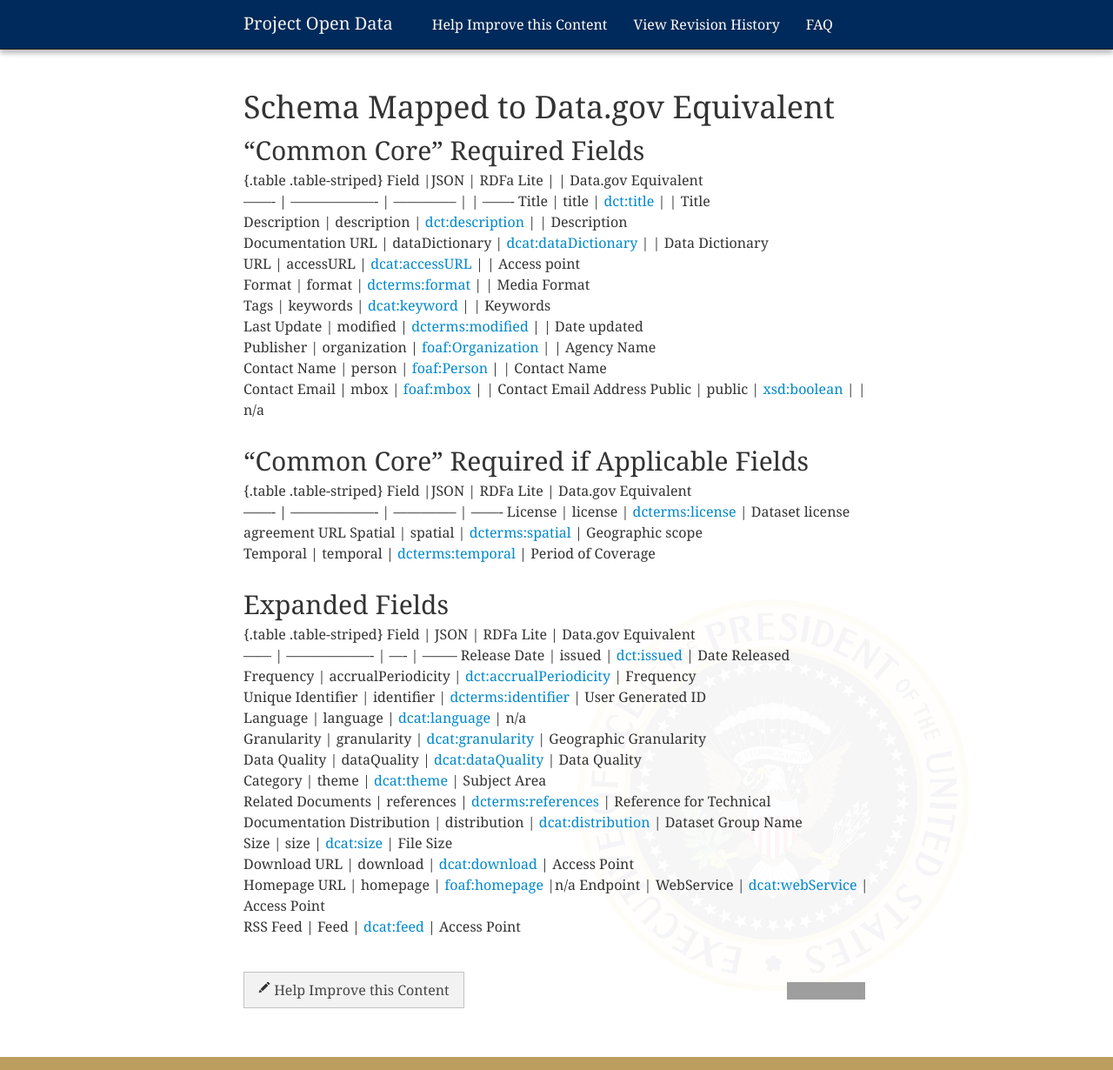
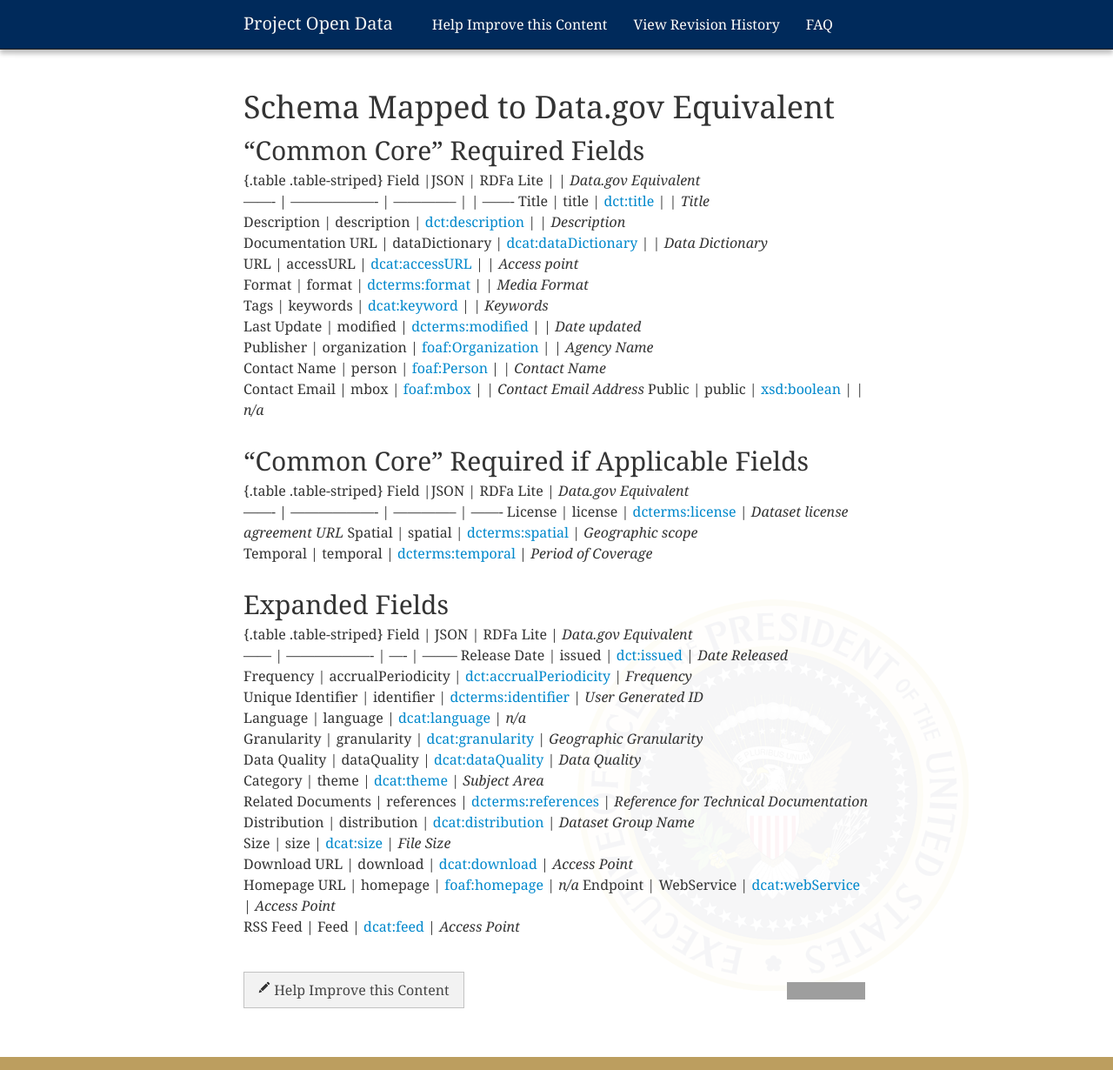
Before and after one commit to gbinal/p-o-d.github.com, a Jekyll site: the page built from data-dot-gov-map.md, in a window 1280 px wide and 1230 px high. Shown: the whole window at 87% size. Built offline with Jekyll 4.4.1, drawn with Linux system fonts in a browser that asks for light colours; nearby versions of some CDN libraries; grey boxes are pictures that could not be loaded.

Commit message:
Added emphasis

```diff
--- a/data-dot-gov-map.md
+++ b/data-dot-gov-map.md
@@ -10,48 +10,48 @@ published: true
 -----------------------------
 
 {.table .table-striped}
-Field               |JSON            | RDFa Lite  | | Data.gov Equivalent
+Field               |JSON            | RDFa Lite  | | *Data.gov Equivalent*
 -------             | -------------------  | --------------  | | -------
-Title               | title           | [dct:title](http://dublincore.org/documents/2012/06/14/dcmi-terms/?v=terms#terms-title)  | | Title
-Description         | description     | [dct:description](http://dublincore.org/documents/2012/06/14/dcmi-terms/?v=terms#terms-description)  | | Description
-Documentation URL   | dataDictionary  | [dcat:dataDictionary](http://www.w3.org/TR/vocab-dcat/#property--data-dictionary)  | | Data Dictionary
-URL                 | accessURL       | [dcat:accessURL](http://www.w3.org/TR/vocab-dcat/#property--access-download)  | | Access point
-Format              | format          | [dcterms:format](http://www.w3.org/TR/vocab-dcat/#property--format)  | | Media Format
-Tags                | keywords        | [dcat:keyword](http://www.w3.org/TR/vocab-dcat/#property--keyword-tag)  | | Keywords
-Last Update         | modified        | [dcterms:modified](http://www.w3.org/TR/vocab-dcat/#property--update-modification-date-1)  | | Date updated
-Publisher           | organization    | [foaf:Organization](http://xmlns.com/foaf/spec/#term_Organization)  | | Agency Name
-Contact Name        | person           | [foaf:Person](http://xmlns.com/foaf/spec/#term_Person)  | | Contact Name
-Contact Email       | mbox  	         | [foaf:mbox](http://xmlns.com/foaf/spec/#term_mbox)  | | Contact Email Address
-Public              | public          | [xsd:boolean](http://www.w3.org/TR/xmlschema-2/#boolean)  | | n/a
+Title               | title           | [dct:title](http://dublincore.org/documents/2012/06/14/dcmi-terms/?v=terms#terms-title)  | | *Title*
+Description         | description     | [dct:description](http://dublincore.org/documents/2012/06/14/dcmi-terms/?v=terms#terms-description)  | | *Description*
+Documentation URL   | dataDictionary  | [dcat:dataDictionary](http://www.w3.org/TR/vocab-dcat/#property--data-dictionary)  | | *Data Dictionary*
+URL                 | accessURL       | [dcat:accessURL](http://www.w3.org/TR/vocab-dcat/#property--access-download)  | | *Access point*
+Format              | format          | [dcterms:format](http://www.w3.org/TR/vocab-dcat/#property--format)  | | *Media Format*
+Tags                | keywords        | [dcat:keyword](http://www.w3.org/TR/vocab-dcat/#property--keyword-tag)  | | *Keywords*
+Last Update         | modified        | [dcterms:modified](http://www.w3.org/TR/vocab-dcat/#property--update-modification-date-1)  | | *Date updated*
+Publisher           | organization    | [foaf:Organization](http://xmlns.com/foaf/spec/#term_Organization)  | | *Agency Name*
+Contact Name        | person           | [foaf:Person](http://xmlns.com/foaf/spec/#term_Person)  | | *Contact Name*
+Contact Email       | mbox  	         | [foaf:mbox](http://xmlns.com/foaf/spec/#term_mbox)  | | *Contact Email Address*
+Public              | public          | [xsd:boolean](http://www.w3.org/TR/xmlschema-2/#boolean)  | | *n/a*
 
 
 "Common Core" Required if Applicable Fields
 -------------------------------------------
 
 {.table .table-striped}
-Field               |JSON            | RDFa Lite  | Data.gov Equivalent
+Field               |JSON            | RDFa Lite  | *Data.gov Equivalent*
 -------             | -------------------  | --------------  | -------
-License             | license         | [dcterms:license](http://www.w3.org/TR/vocab-dcat/#property--license-1)  | Dataset license agreement URL
-Spatial  	    | spatial 	       | [dcterms:spatial](http://www.w3.org/TR/vocab-dcat/#property--spatial-geographical-coverage)  | Geographic scope
-Temporal	    | temporal	       | [dcterms:temporal](http://www.w3.org/TR/vocab-dcat/#property--temporal-coverage)  | Period of Coverage
+License             | license         | [dcterms:license](http://www.w3.org/TR/vocab-dcat/#property--license-1)  | *Dataset license agreement URL*
+Spatial  	    | spatial 	       | [dcterms:spatial](http://www.w3.org/TR/vocab-dcat/#property--spatial-geographical-coverage)  | *Geographic scope*
+Temporal	    | temporal	       | [dcterms:temporal](http://www.w3.org/TR/vocab-dcat/#property--temporal-coverage)  | *Period of Coverage*
 
 Expanded Fields
 ---------------
 
 {.table .table-striped}
-Field               | JSON                  | RDFa Lite  | Data.gov Equivalent
+Field               | JSON                  | RDFa Lite  | *Data.gov Equivalent*
 ------              | -------------------   | ----                  | --------
-Release Date        | issued                | [dct:issued](http://dublincore.org/documents/2012/06/14/dcmi-terms/?v=terms#issued)  | Date Released
-Frequency           | accrualPeriodicity    | [dct:accrualPeriodicity](http://purl.org/dc/terms/accrualPeriodicity)  | Frequency
-Unique Identifier   | identifier            | [dcterms:identifier](http://www.w3.org/TR/vocab-dcat/#property--identifier)  | User Generated ID
-Language            | language              | [dcat:language](http://www.w3.org/TR/vocab-dcat/#property--language-1)  | n/a
-Granularity         | granularity           | [dcat:granularity](http://www.w3.org/TR/vocab-dcat/#property--granularity)  | Geographic Granularity
-Data Quality        | dataQuality           | [dcat:dataQuality](http://www.w3.org/TR/vocab-dcat/#property--data-quality)  | Data Quality
-Category            | theme                 | [dcat:theme](http://www.w3.org/TR/vocab-dcat/#property--theme-category)  | Subject Area
-Related Documents   | references            | [dcterms:references](http://purl.org/dc/terms/references)  | Reference for Technical Documentation
-Distribution        | distribution          | [dcat:distribution](http://www.w3.org/ns/dcat#distribution)  | Dataset Group Name
-Size                | size                  | [dcat:size](http://www.w3.org/TR/vocab-dcat/#property--size)  | File Size
-Download URL        | download              | [dcat:download](http://www.w3.org/TR/vocab-dcat/#class--download)  | Access Point
-Homepage URL        | homepage	            | [foaf:homepage](http://xmlns.com/foaf/spec/#term_homepage)  |n/a
-Endpoint            | WebService            | [dcat:webService](http://www.w3.org/TR/vocab-dcat/#class--webservice)  | Access Point
-RSS Feed            | Feed                  | [dcat:feed](http://www.w3.org/TR/vocab-dcat/#Class:_Feed)  | Access Point
+Release Date        | issued                | [dct:issued](http://dublincore.org/documents/2012/06/14/dcmi-terms/?v=terms#issued)  | *Date Released*
+Frequency           | accrualPeriodicity    | [dct:accrualPeriodicity](http://purl.org/dc/terms/accrualPeriodicity)  | *Frequency*
+Unique Identifier   | identifier            | [dcterms:identifier](http://www.w3.org/TR/vocab-dcat/#property--identifier)  | *User Generated ID*
+Language            | language              | [dcat:language](http://www.w3.org/TR/vocab-dcat/#property--language-1)  | *n/a*
+Granularity         | granularity           | [dcat:granularity](http://www.w3.org/TR/vocab-dcat/#property--granularity)  | *Geographic Granularity*
+Data Quality        | dataQuality           | [dcat:dataQuality](http://www.w3.org/TR/vocab-dcat/#property--data-quality)  | *Data Quality*
+Category            | theme                 | [dcat:theme](http://www.w3.org/TR/vocab-dcat/#property--theme-category)  | *Subject Area*
+Related Documents   | references            | [dcterms:references](http://purl.org/dc/terms/references)  | *Reference for Technical Documentation*
+Distribution        | distribution          | [dcat:distribution](http://www.w3.org/ns/dcat#distribution)  | *Dataset Group Name*
+Size                | size                  | [dcat:size](http://www.w3.org/TR/vocab-dcat/#property--size)  | *File Size*
+Download URL        | download              | [dcat:download](http://www.w3.org/TR/vocab-dcat/#class--download)  | *Access Point*
+Homepage URL        | homepage	            | [foaf:homepage](http://xmlns.com/foaf/spec/#term_homepage)  | *n/a*
+Endpoint            | WebService            | [dcat:webService](http://www.w3.org/TR/vocab-dcat/#class--webservice)  | *Access Point*
+RSS Feed            | Feed                  | [dcat:feed](http://www.w3.org/TR/vocab-dcat/#Class:_Feed)  | *Access Point*
```
